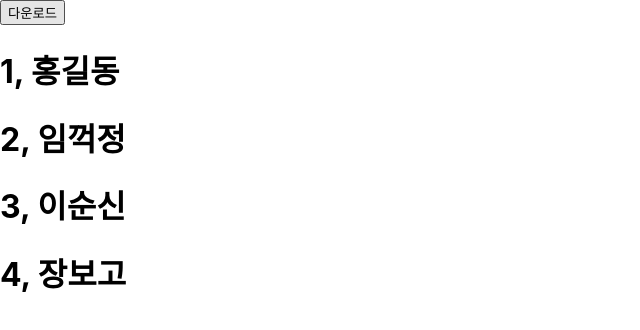
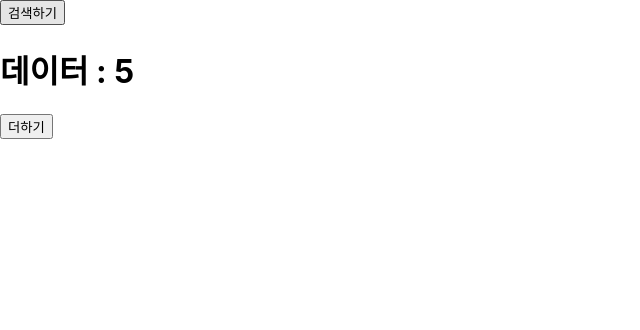
Before and after one commit to qlsdud0604/react-basic, a React (Create React App) app: page / in a window 1280 px wide. Shown: the top 330 px of the page, without its empty margins (0-640 px from the left). Built offline with nearby package versions, Linux system fonts and the light colour scheme.

Commit message:
useEffect 학습

```diff
--- a/src/App.js
+++ b/src/App.js
@@ -1,84 +1,35 @@
-import { useState } from 'react';
+import { useEffect } from 'react';
+import { useState } from 'react/cjs/react.development';
 import './App.css';
 
 function App() {
-  /* 일반적인 변수의 사용 */
-  // let number = 1;
-
-  // const add = () => {
-  //   number++;
-  //   console.log(number);
-  // };
-
-  /* useState의 사용 */
-  // const [number, setNumber] = useState(1);
-
-  // const add = () => {
-  //   setNumber(number + 1);
-  //   console.log(number);
-  // };
-
-  /* 상태값이 동일해도 레퍼런스가 다르다면 다시 렌더링 됨 */
-  // console.log('App 실행됨');
-
-  // const [users, setUsers] = useState([
-  //   { id: 1, name: '홍길동' },
-  //   { id: 2, name: '임꺽정' },
-  //   { id: 3, name: '이순신' },
-  //   { id: 4, name: '장보고' },
-  // ]);
-
-  // const download = () => {
-  //   let sample = [
-  //     { id: 1, name: '홍길동' },
-  //     { id: 2, name: '임꺽정' },
-  //     { id: 3, name: '이순신' },
-  //     { id: 4, name: '장보고' },
-  //   ];
-
-  //   setUsers(sample);
-  // };
-
-  /* 상태값이 변경되어도 레퍼런스가 동일하다면 다시 렌더링 되지 않음 */
-  let sample = [
-    { id: 1, name: '홍길동' },
-    { id: 2, name: '임꺽정' },
-    { id: 3, name: '이순신' },
-    { id: 4, name: '장보고' },
-  ];
-
-  const [users, setUsers] = useState(sample);
+  const [data, setData] = useState(0);
+  const [search, setSearch] = useState(0);
 
   const download = () => {
-    sample.push({ id: 5, name: '강감찬' });
-
-    setUsers(sample);
+    let downloadData = 5;
+    setData(downloadData);
   };
 
+  useEffect(() => {
+    console.log('useEffect 실행됨');
+    download();
+  }, [search]);
+
   return (
-    // <div>
-    //   <h1> 숫자 : {number}</h1>
-    //   <button onClick={add}>더하기</button>
-    // </div>
     <div>
-      <button onClick={download}>다운로드</button>
-      {users.map((user) => (
-        <h1>
-          {user.id}, {user.name}
-        </h1>
-      ))}
+      <button onClick={() => setSearch(2)}>검색하기</button>
+
+      <h1>데이터 : {data}</h1>
+      <button
+        onClick={() => {
+          setData(data + 1);
+        }}
+      >
+        더하기
+      </button>
     </div>
   );
 }
 
 export default App;
-
-// 1. React는 리턴 시 하나의 Dom(태그)만 리턴할 수 있음
-// 2. 변수선언은 let 혹은 const로만 해야함 (var의 경우 변수의 scope가 일반적인 언어와는 다름)
-// 3. if 사용불가 -> 3항 연산자로 대체
-// 4. '&&' 연산자를 통한 조건부 렌더링 가능
-// 5. 'undefined'는 변수는 존재하나 값이 정의되지 않은 상태
-// 6. css 디자인 방법
-//      - 태그 내부에서 디자인을 적용
-//      - 외부 파일을 통해 디자인을 적용 (추천)
-//      - 라이브러리를 사용해서 디자인을 적용 (추천)
```
